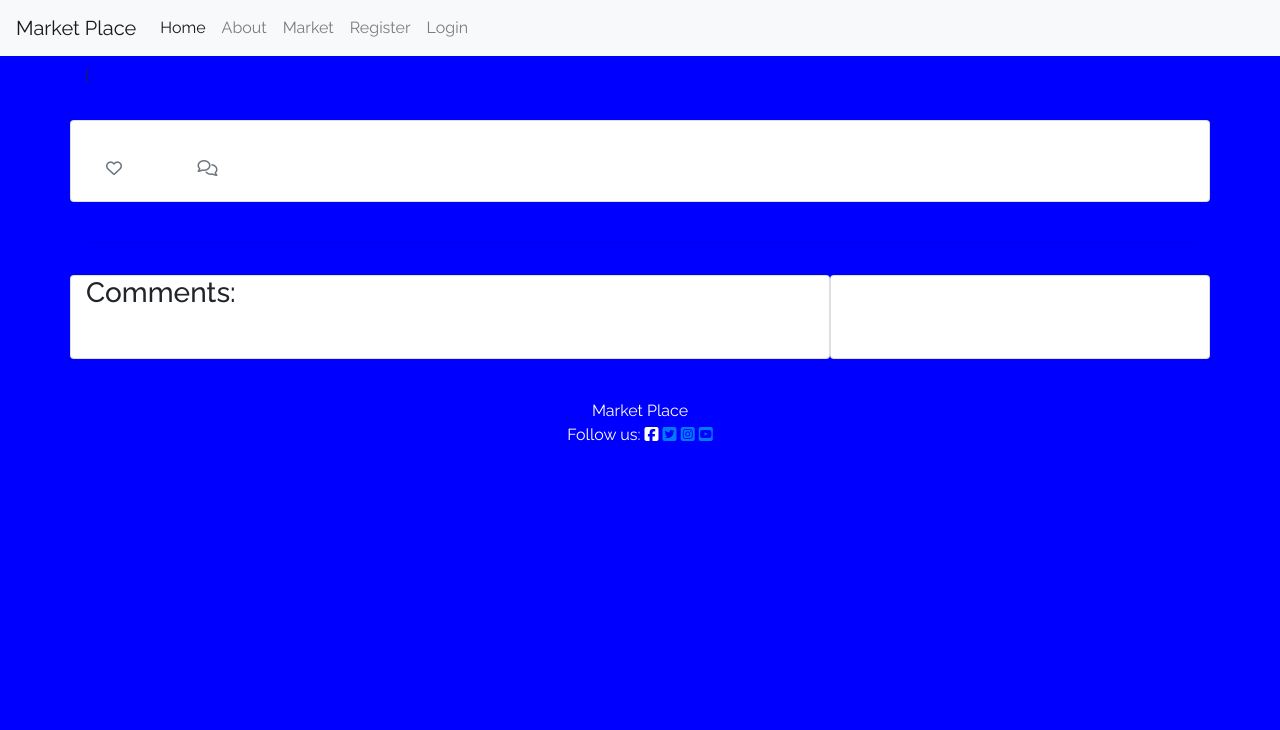
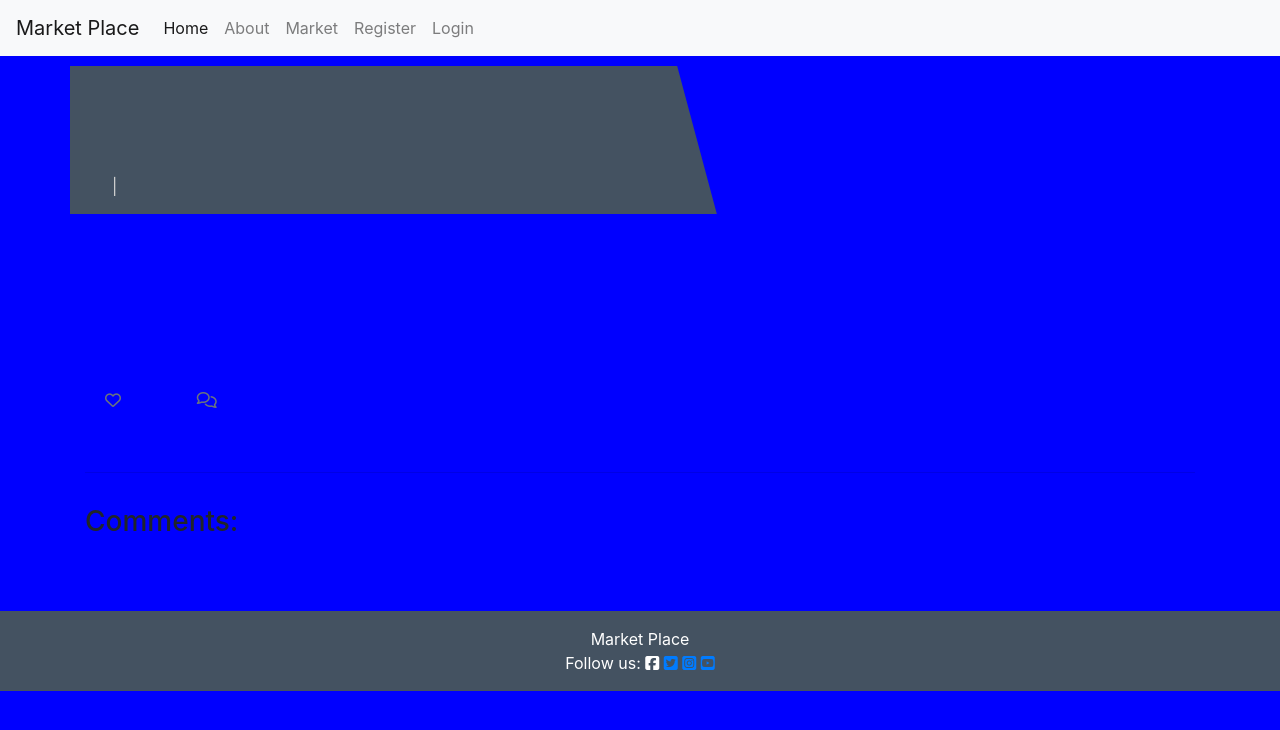
Before and after one commit to JonnyDavison/marketplace, a Django app: template market/templates/market/post_detail.html in a window 1280 px wide. Shown: the top 730 px of the page. Run offline with Django 3.2, Linux system fonts and the light colour scheme; the template is opened without the code that fills it, so the values that code supplies are empty; some libraries are stand-ins or nearby versions; some web fonts are replaced.

Commit message:
Add base.css to give base style

```diff
--- a/static/css/base.css
+++ b/static/css/base.css
@@ -2,5 +2,144 @@
 
 body {
     background-color: blue;
+}
+
+
+.brand {
     font-family: 'Raleway', sans-serif;
+    font-size: 1.4rem;
+    font-weight: 700;
+    color: #4A4A4F;
 }
+
+.red-o {
+    color: #E84610;
+}
+
+.thin {
+    font-weight: 300;
+}
+
+.light-bg {
+    background-color: #fff;
+}
+
+.dark-bg {
+    background-color: #445261;
+}
+
+.main-bg {
+    background-color: #F9FAFC;
+}
+
+.card {
+    border: none;
+    background-color: transparent;
+}
+
+.image-container {
+    position: relative;
+}
+
+.image-flash {
+    position: absolute;
+    bottom: 5%;
+    min-width: 30%;
+    left: -2px;
+    background-color: #23BBBB;
+}
+
+.author {
+    color: white;
+    margin: 4px;
+    text-transform: uppercase;
+}
+
+.masthead {
+    margin-top: 10px;
+    overflow: hidden;
+    position: relative;
+    display: inline-block;
+    height: 33vh;
+    width: 100%;
+}
+
+.masthead-text {
+    background-color: #445261;
+    color: white;
+    position: relative;
+}
+
+.masthead-image {
+    position: relative;
+    overflow: hidden;
+}
+
+.masthead-image:after {
+    content: "";
+    position: absolute;
+    top: 0;
+    right: 90%;
+    height: 100%;
+    width: 150%;
+    background: #445261;
+    -webkit-transform: skew(15deg);
+    -moz-transform: skew(15deg);
+    transform: skew(15deg);
+    z-index: 100;
+}
+
+.post-link {
+    text-decoration: none;
+    color: #445261;
+}
+
+.post-link:hover,
+.page-link {
+    color: #E84610;
+}
+
+.post-title {
+    margin-top: 20%;
+    margin-left: 5%;
+}
+
+.post-subtitle {
+    margin-left: 5%;
+    color: lightgray;
+}
+
+.btn-signup {
+    background-color: #23BBBB;
+    color: #fff;
+}
+
+.btn-signup:hover,
+.btn-signup:active {
+    background-color: #fff;
+    color: #23BBBB;
+}
+
+.link {
+    color: #23BBBB;
+    text-decoration: none;
+}
+
+.link:hover,
+.link:active {
+    color: #445261;
+    text-decoration: underline;
+}
+
+.btn-like {
+    color: #E84610;
+    border: none;
+    background: transparent;
+}
+
+.btn-like:hover,
+.btn-like:active {
+    color: #E84610;
+    background: transparent;
+    border: none;
+}
```
